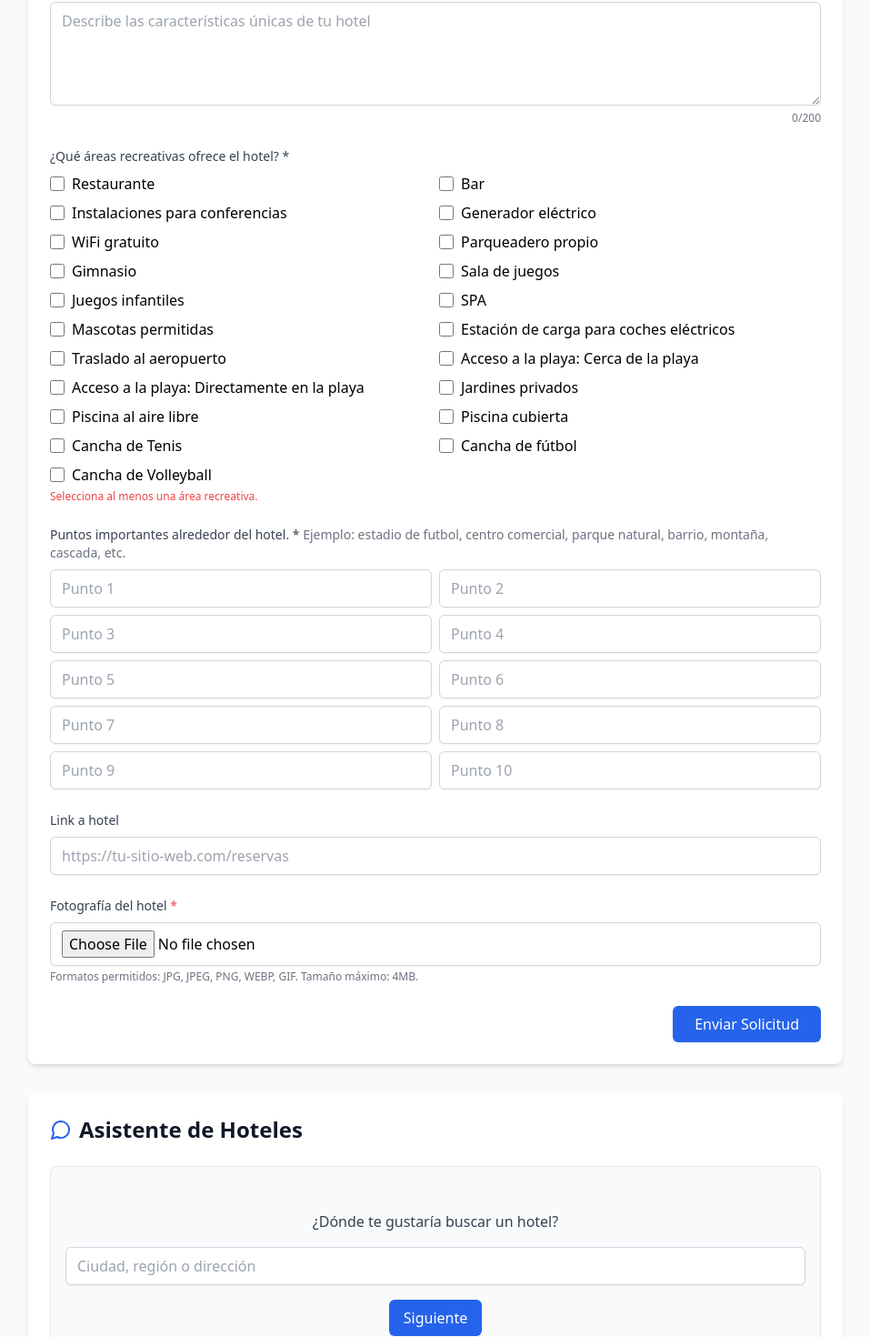
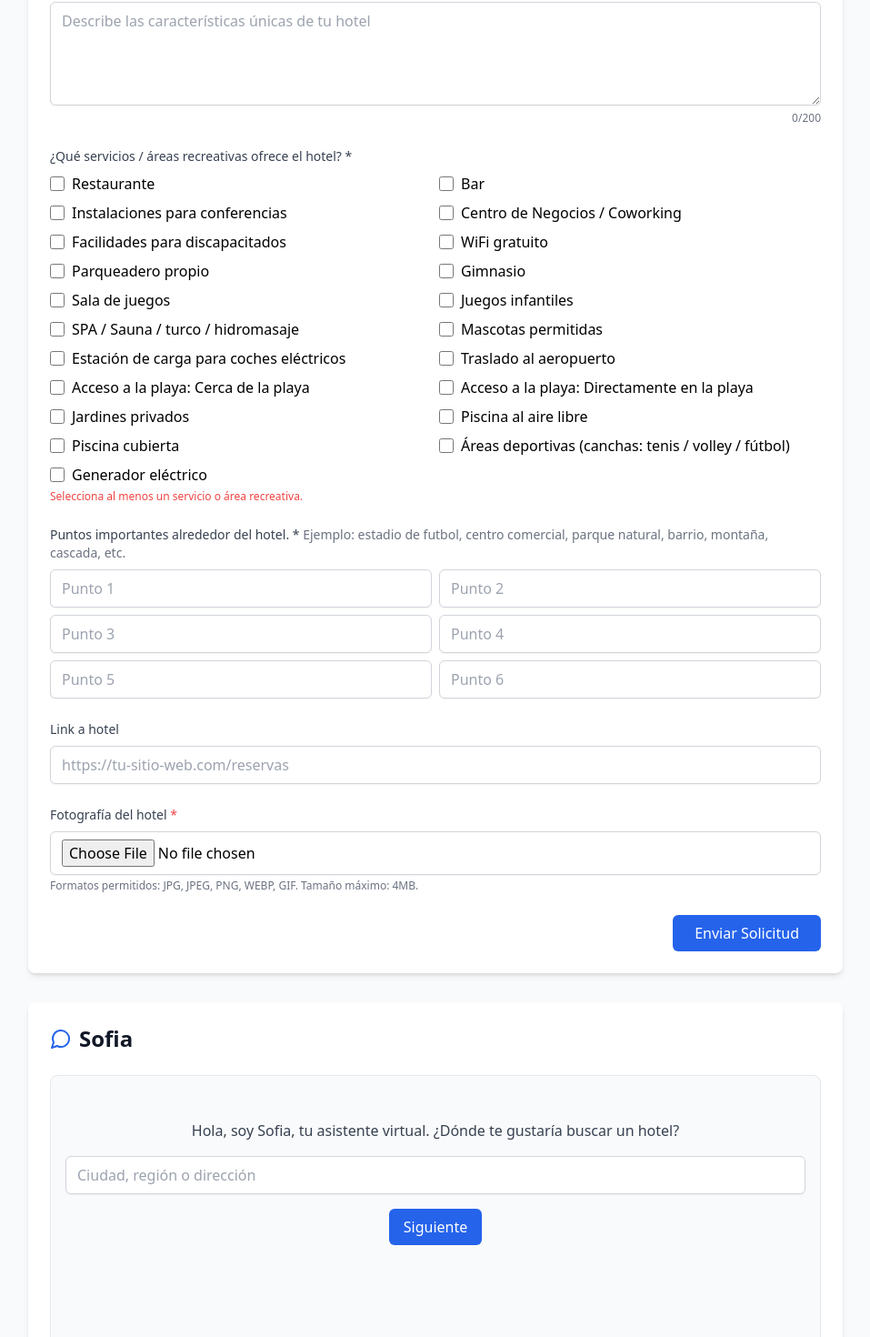
Before and after one commit to Mau567/AHOTEC_chatbot, a Next.js app: page / in a window 1280 px wide. Shown: the part 939-2409 px from the top of the page at 91% size, without its empty margins (161-1118 px from the left). Built offline with nearby package versions, Linux system fonts and the light colour scheme.

Commit message:
refactor: update assistant name and hotel form text

```diff
--- a/app/admin/page.tsx
+++ b/app/admin/page.tsx
@@ -66,11 +66,11 @@ export default function AdminDashboard() {
     // Modal labels
     description: language === 'es' ? 'Descripción' : 'Description',
     message: language === 'es' ? 'Mensaje' : 'Message',
-    recreationAreas: language === 'es' ? 'Áreas recreativas' : 'Recreation areas',
+    recreationAreas: language === 'es' ? 'Servicios / áreas recreativas' : 'Services / recreational areas',
     locationPhrase: language === 'es' ? 'Frase de ubicación' : 'Location phrase',
     address: language === 'es' ? 'Dirección' : 'Address',
     surroundings: language === 'es' ? 'Alrededores' : 'Surroundings',
-    hotelType: language === 'es' ? 'Tipo de hotel' : 'Hotel type',
+    hotelType: language === 'es' ? 'Tipo / Categoría de hotel' : 'Hotel type / category',
     bookingLink: language === 'es' ? 'Link de Reserva' : 'Booking Link',
     close: language === 'es' ? 'Cerrar' : 'Close',
 
--- a/app/page.tsx
+++ b/app/page.tsx
@@ -16,7 +16,7 @@ interface HotelFormData {
   recreationAreas: string[] // Áreas recreativas ahora es array
   locationPhrase: string // Localización en una frase
   address: string // Dirección
-  surroundings: string[] // 10 puntos importantes alrededor
+  surroundings: string[] // 6 puntos importantes alrededor
   hotelType: string // Tipo de hotel
 }
 
@@ -34,7 +34,7 @@ export default function Home() {
   // Translation object
   const t = {
     // Header
-    title: language === 'es' ? 'AHOTEC - Asociación de Hoteles del Ecuador' : 'AHOTEC - Ecuador Hotels Association',
+    title: language === 'es' ? 'AHOTEC - Federación Hotelera del Ecuador' : 'AHOTEC - Ecuador Hotels Association',
     subtitle: language === 'es' ? 'Descubre los mejores hoteles de Ecuador con nuestro asistente inteligente' : 'Discover the best hotels in Ecuador with our intelligent assistant',
 
     // Form labels
@@ -43,15 +43,15 @@ export default function Home() {
     cityLabel: language === 'es' ? 'Ciudad *' : 'City *',
     addressLabel: language === 'es' ? 'Dirección *' : 'Address *',
     locationPhraseLabel: language === 'es' ? 'Escribe en una frase la localización del hotel: *' : 'Write the hotel location in one phrase: *',
-    hotelTypeLabel: language === 'es' ? 'Tipo de hotel *' : 'Hotel type *',
+    hotelTypeLabel: language === 'es' ? 'Tipo / Categoría de hotel *' : 'Hotel type / category *',
     descriptionLabel: language === 'es' ? 'Descripción *' : 'Description *',
-    recreationAreasLabel: language === 'es' ? '¿Qué áreas recreativas ofrece el hotel? *' : 'What recreational areas does the hotel offer? *',
+    recreationAreasLabel: language === 'es' ? '¿Qué servicios / áreas recreativas ofrece el hotel? *' : 'What services / recreational areas does the hotel offer? *',
     surroundingsLabel: language === 'es' ? 'Puntos importantes alrededor del hotel. *' : 'Important points around the hotel. *',
     bookingLinkLabel: language === 'es' ? 'Link a hotel' : 'Hotel link',
     imageLabel: language === 'es' ? 'Fotografía del hotel' : 'Hotel photo',
 
     // Placeholders
-    hotelNamePlaceholder: language === 'es' ? 'Nombre del hotel' : 'Hotel name',
+    hotelNamePlaceholder: language === 'es' ? 'Ej.: Hotel NN, Hostal NN, Hostería NN, Lodge NN, Resort NN' : 'e.g. Hotel NN, Hostel NN, Inn NN, Lodge NN, Resort NN',
     regionPlaceholder: language === 'es' ? 'ej. Costa, Sierra, Amazonía' : 'e.g. Coast, Highlands, Amazon',
     cityPlaceholder: language === 'es' ? 'ej. Quito, Guayaquil, Cuenca' : 'e.g. Quito, Guayaquil, Cuenca',
     addressPlaceholder: language === 'es' ? 'Av. Amazonas N34-120 y Av. Naciones Unidas, Quito' : 'Av. Amazonas N34-120 and Av. Naciones Unidas, Quito',
@@ -63,12 +63,10 @@ export default function Home() {
     // Select options
     selectOption: language === 'es' ? 'Selecciona una opción' : 'Select an option',
     selectRegion: language === 'es' ? 'Selecciona una región' : 'Select a region',
-    option1: language === 'es' ? 'Hotel 4 o 5 estrellas' : '4 or 5 star hotel',
-    option2: language === 'es' ? 'Hotel 3 o menos estrellas' : '3 star or less hotel',
-    option3: language === 'es' ? 'Hostal / Bed and Breakfast' : 'Hostel / Bed and Breakfast',
-    option4: language === 'es' ? 'Hostería de campo' : 'Country inn',
-    option5: language === 'es' ? 'Hacienda' : 'Hacienda',
-    option6: language === 'es' ? 'Resort' : 'Resort',
+    option1: language === 'es' ? 'Hotel / Resort / 5* o 4*' : 'Hotel / Resort / 5* or 4*',
+    option2: language === 'es' ? 'Hotel / 2* o 3*' : 'Hotel / 2* or 3*',
+    option3: language === 'es' ? 'Hostal / Bed and Breakfast / 3*; 2* o 1*' : 'Hostel / Bed and Breakfast / 3*, 2* or 1*',
+    option4: language === 'es' ? 'Hostería / Hacienda / Lodge / 5*, 4* o 3*' : 'Inn / Hacienda / Lodge / 5*, 4* or 3*',
 
     // Region options
     costa: 'Costa',
@@ -79,15 +77,18 @@ export default function Home() {
     // Messages
     submitButton: language === 'es' ? 'Enviar Solicitud' : 'Submit Request',
     successMessage: language === 'es' ? '¡Hotel enviado exitosamente! Nuestro equipo lo revisará y te contactaremos pronto.' : 'Hotel submitted successfully! Our team will review it and contact you soon.',
-    validationMessage: language === 'es' ? 'Por favor ingresa los 10 puntos importantes alrededor del hotel.' : 'Please enter the 10 important points around the hotel.',
+    validationMessage: language === 'es' ? 'Por favor ingresa los 6 puntos importantes alrededor del hotel.' : 'Please enter the 6 important points around the hotel.',
     imageError: language === 'es' ? 'Solo se permiten imágenes JPG, JPEG, PNG, WEBP o GIF.' : 'Only JPG, JPEG, PNG, WEBP or GIF images are allowed.',
     sizeError: language === 'es' ? 'El tamaño máximo permitido es 4MB.' : 'Maximum size allowed is 4MB.',
     imageFormats: language === 'es' ? 'Formatos permitidos: JPG, JPEG, PNG, WEBP, GIF. Tamaño máximo: 4MB.' : 'Allowed formats: JPG, JPEG, PNG, WEBP, GIF. Maximum size: 4MB.',
-    recreationError: language === 'es' ? 'Selecciona al menos una área recreativa.' : 'Select at least one recreational area.',
+    recreationError: language === 'es' ? 'Selecciona al menos un servicio o área recreativa.' : 'Select at least one service or recreational area.',
 
     // Chat
-    chatTitle: language === 'es' ? 'Asistente de Hoteles' : 'Hotel Assistant',
-    locationQuestion: language === 'es' ? '¿Dónde te gustaría buscar un hotel?' : 'Where would you like to search for a hotel?',
+    chatTitle: 'Sofia',
+    locationQuestion:
+      language === 'es'
+        ? 'Hola, soy Sofia, tu asistente virtual. ¿Dónde te gustaría buscar un hotel?'
+        : 'Hi, I\'m Sofia, your virtual assistant. Where would you like to search for a hotel?',
     typeQuestion: language === 'es' ? '¿Qué tipo de hotel buscas?' : 'What type of hotel are you looking for?',
     nextButton: language === 'es' ? 'Siguiente' : 'Next',
     loadingMessage: language === 'es' ? 'Buscando hoteles compatibles...' : 'Searching for compatible hotels...',
@@ -110,7 +111,7 @@ export default function Home() {
     recreationAreas: [], // Cambiado a array
     locationPhrase: '',
     address: '',
-    surroundings: Array(10).fill(''),
+    surroundings: Array(6).fill(''),
     hotelType: '',
   })
 
@@ -136,34 +137,33 @@ export default function Home() {
   const [freeIsLoading, setFreeIsLoading] = useState(false)
   // Set initial freeBotMessage state to a friendly welcome message
   const [freeBotMessage, setFreeBotMessage] = useState(language === 'es'
-    ? '¡Hola! 😊 Soy el asistente de hoteles de AHOTEC. ¿Dónde te gustaría hospedarte? 🏨✨'
-    : "Hello! 😊 I'm the AHOTEC hotel assistant. Where would you like to stay? 🏨✨"
+    ? '¡Hola! 😊 Soy Sofia, tu asistente virtual. ¿Dónde te gustaría buscar un hotel? 🏨✨'
+    : "Hello! 😊 I'm Sofia, your virtual assistant. Where would you like to search for a hotel? 🏨✨"
   )
   const [freeHotelResults, setFreeHotelResults] = useState<any[]>([])
   const [freeNoResults, setFreeNoResults] = useState(false)
   const [freeSelectedHotel, setFreeSelectedHotel] = useState<any | null>(null)
 
   const hotelTypeOptions = [
-    'Hotel 4 o 5 estrellas',
-    'Hotel 3 o menos estrellas',
-    'Hostal / Bed and Breakfast',
-    'Hostería de campo',
-    'Hacienda',
-    'Resort'
+    'Hotel / Resort / 5* o 4*',
+    'Hotel / 2* o 3*',
+    'Hostal / Bed and Breakfast / 3*; 2* o 1*',
+    'Hostería / Hacienda / Lodge / 5*, 4* o 3*'
   ]
 
-  // Opciones de áreas recreativas
+  // Opciones de servicios / áreas recreativas
   const recreationOptions = [
     'Restaurante',
     'Bar',
     'Instalaciones para conferencias',
-    'Generador eléctrico',
+    'Centro de Negocios / Coworking',
+    'Facilidades para discapacitados',
     'WiFi gratuito',
     'Parqueadero propio',
     'Gimnasio',
     'Sala de juegos',
     'Juegos infantiles',
-    'SPA',
+    'SPA / Sauna / turco / hidromasaje',
     'Mascotas permitidas',
     'Estación de carga para coches eléctricos',
     'Traslado al aeropuerto',
@@ -172,9 +172,8 @@ export default function Home() {
     'Jardines privados',
     'Piscina al aire libre',
     'Piscina cubierta',
-    'Cancha de Tenis',
-    'Cancha de fútbol',
-    'Cancha de Volleyball',
+    'Áreas deportivas (canchas: tenis / volley / fútbol)',
+    'Generador eléctrico',
   ]
   const [otherRecreation, setOtherRecreation] = useState('')
 
@@ -242,7 +241,7 @@ export default function Home() {
 
   const handleFormSubmit = async (e: React.FormEvent) => {
     e.preventDefault()
-    // Validar que los 10 puntos estén llenos
+    // Validar que los 6 puntos estén llenos
     if (formData.surroundings.some(s => !s.trim())) {
       alert(t.validationMessage)
       return
@@ -284,7 +283,7 @@ export default function Home() {
           recreationAreas: [],
           locationPhrase: '',
           address: '',
-          surroundings: Array(10).fill(''),
+          surroundings: Array(6).fill(''),
           hotelType: '',
         })
         // Hacer scroll al mensaje de éxito
@@ -592,12 +591,10 @@ export default function Home() {
                   required
                 >
                   <option value="">{t.selectOption}</option>
-                  <option value="Hotel 4 o 5 estrellas">{t.option1}</option>
-                  <option value="Hotel 3 o menos estrellas">{t.option2}</option>
-                  <option value="Hostal / Bed and Breakfast">{t.option3}</option>
-                  <option value="Hostería de campo">{t.option4}</option>
-                  <option value="Hacienda">{t.option5}</option>
-                  <option value="Resort">{t.option6}</option>
+                  <option value="Hotel / Resort / 5* o 4*">{t.option1}</option>
+                  <option value="Hotel / 2* o 3*">{t.option2}</option>
+                  <option value="Hostal / Bed and Breakfast / 3*; 2* o 1*">{t.option3}</option>
+                  <option value="Hostería / Hacienda / Lodge / 5*, 4* o 3*">{t.option4}</option>
                 </select>
               </div>
 
@@ -620,7 +617,7 @@ export default function Home() {
                 <div className="text-xs text-gray-500 text-right">{formData.description.length}/200</div>
               </div>
 
-              {/* Áreas recreativas */}
+              {/* Servicios / áreas recreativas */}
               <div>
                 <label className="block text-sm font-medium text-gray-700 mb-2">
                   {t.recreationAreasLabel}
@@ -797,11 +794,10 @@ export default function Home() {
                             <img src={hotel.imageUrl} alt={hotel.name} className="w-full h-40 object-cover rounded mb-3" />
                           )}
                           <h3 className="text-xl font-bold mb-1">{hotel.name}</h3>
-                          <div className="text-sm text-gray-600 mb-2">{hotel.hotelType}</div>
                           <div className="text-gray-800 mb-2 line-clamp-3">{hotel.description}</div>
                           {hotel.address && <div className="text-gray-500 text-sm mb-1"><b>Dirección:</b> {hotel.address}</div>}
                           {hotel.locationPhrase && <div className="text-gray-500 text-sm mb-1"><b>Ubicación:</b> {hotel.locationPhrase}</div>}
-                          {hotel.recreationAreas && <div className="text-gray-500 text-sm mb-1"><b>Áreas recreativas:</b> {hotel.recreationAreas}</div>}
+                          {hotel.recreationAreas && <div className="text-gray-500 text-sm mb-1"><b>Servicios / áreas recreativas:</b> {hotel.recreationAreas}</div>}
                           {hotel.surroundings && hotel.surroundings.length > 0 && (
                             <div className="text-gray-500 text-sm mb-1">
                               <b>Alrededores:</b> {hotel.surroundings.join(', ')}
@@ -876,11 +872,10 @@ export default function Home() {
                           <img src={hotel.imageUrl} alt={hotel.name} className="w-full h-40 object-cover rounded mb-3" />
                         )}
                         <h3 className="text-xl font-bold mb-1">{hotel.name}</h3>
-                        <div className="text-sm text-gray-600 mb-2">{hotel.hotelType}</div>
                         <div className="text-gray-800 mb-2 line-clamp-3">{hotel.description}</div>
                         {hotel.address && <div className="text-gray-500 text-sm mb-1"><b>Dirección:</b> {hotel.address}</div>}
                         {hotel.locationPhrase && <div className="text-gray-500 text-sm mb-1"><b>Ubicación:</b> {hotel.locationPhrase}</div>}
-                        {hotel.recreationAreas && <div className="text-gray-500 text-sm mb-1"><b>Áreas recreativas:</b> {hotel.recreationAreas}</div>}
+                        {hotel.recreationAreas && <div className="text-gray-500 text-sm mb-1"><b>Servicios / áreas recreativas:</b> {hotel.recreationAreas}</div>}
                         {hotel.surroundings && hotel.surroundings.length > 0 && (
                           <div className="text-gray-500 text-sm mb-1">
                             <b>Alrededores:</b> {hotel.surroundings.join(', ')}
--- a/components/ChatWidget.tsx
+++ b/components/ChatWidget.tsx
@@ -36,10 +36,13 @@ export default function ChatWidget({
   const [sessionId] = useState(() => `widget_${Date.now()}_${Math.random().toString(36).substr(2, 9)}`)
 
   const t = {
-    assistantTitle: language === 'es' ? 'AHOTEC Asistente' : 'AHOTEC Assistant',
+    assistantTitle: 'Sofia',
     openChat: language === 'es' ? 'Abrir chat' : 'Open chat',
     closeChat: language === 'es' ? 'Cerrar chat' : 'Close chat',
-    locationQuestion: language === 'es' ? '¿Dónde te gustaría buscar un hotel?' : 'Where would you like to search for a hotel?',
+    locationQuestion:
+      language === 'es'
+        ? 'Hola, soy Sofia, tu asistente virtual. ¿Dónde te gustaría buscar un hotel?'
+        : 'Hi, I\'m Sofia, your virtual assistant. Where would you like to search for a hotel?',
     typeQuestion: language === 'es' ? '¿Qué tipo de hotel buscas?' : 'What type of hotel are you looking for?',
     nextButton: language === 'es' ? 'Siguiente' : 'Next',
     loadingMessage: language === 'es' ? 'Buscando hoteles compatibles...' : 'Searching for compatible hotels...',
@@ -197,11 +200,10 @@ export default function ChatWidget({
                           <img src={hotel.imageUrl} alt={hotel.name} className="w-full h-28 object-cover rounded mb-2" />
                         )}
                         <h3 className="text-base font-bold mb-1">{hotel.name}</h3>
-                        <div className="text-xs text-gray-600 mb-1">{hotel.hotelType}</div>
                         <div className="text-xs mb-1 line-clamp-2">{hotel.description}</div>
                         {hotel.address && <div className="text-gray-500 text-xs mb-1"><b>Dirección:</b> {hotel.address}</div>}
                         {hotel.locationPhrase && <div className="text-gray-500 text-xs mb-1"><b>Ubicación:</b> {hotel.locationPhrase}</div>}
-                        {hotel.recreationAreas && <div className="text-gray-500 text-xs mb-1"><b>Áreas recreativas:</b> {hotel.recreationAreas}</div>}
+                        {hotel.recreationAreas && <div className="text-gray-500 text-xs mb-1"><b>Servicios / áreas recreativas:</b> {hotel.recreationAreas}</div>}
                         {hotel.surroundings && hotel.surroundings.length > 0 && (
                           <div className="text-gray-500 text-xs mb-1">
                             <b>Alrededores:</b> {hotel.surroundings.join(', ')}
--- a/components/DualChatWidget.tsx
+++ b/components/DualChatWidget.tsx
@@ -52,12 +52,15 @@ export default function DualChatWidget({
   ]
 
   const t = {
-    assistantTitle: language === 'es' ? 'Asistente AHOTEC' : 'AHOTEC Assistant',
+    assistantTitle: 'Sofia',
     openChat: language === 'es' ? 'Abrir chat' : 'Open chat',
     closeChat: language === 'es' ? 'Cerrar chat' : 'Close chat',
     guidedTab: language === 'es' ? 'Guiado' : 'Guided',
     freeTab: language === 'es' ? 'Libre' : 'Free',
-    locationQuestion: language === 'es' ? '¿Dónde te gustaría buscar un hotel?' : 'Where would you like to search for a hotel?',
+    locationQuestion:
+      language === 'es'
+        ? 'Hola, soy Sofia, tu asistente virtual. ¿Dónde te gustaría buscar un hotel?'
+        : 'Hi, I\'m Sofia, your virtual assistant. Where would you like to search for a hotel?',
     typeQuestion: language === 'es' ? '¿Qué tipo de hotel buscas?' : 'What type of hotel are you looking for?',
     nextButton: language === 'es' ? 'Siguiente' : 'Next',
     resetButton: language === 'es' ? 'Reiniciar' : 'Reset',
--- a/components/HotelDetailModal.tsx
+++ b/components/HotelDetailModal.tsx
@@ -1,6 +1,6 @@
 'use client'
 
-import { X, MapPin, Building, MessageCircle, Waves, Navigation, Home, Map, ExternalLink } from 'lucide-react'
+import { X, MapPin, MessageCircle, Waves, Navigation, Home, Map, ExternalLink } from 'lucide-react'
 
 interface Hotel {
   id: string
@@ -43,20 +43,13 @@ export default function HotelDetailModal({ hotel, onClose }: HotelDetailModalPro
         )}
 
         <div className="p-6 space-y-6">
-          {/* Location and Type Section */}
-          <div className="grid grid-cols-1 md:grid-cols-2 gap-4">
+          {/* Location Section */}
+          <div className="grid grid-cols-1 gap-4">
             <div className="flex items-center gap-3 p-3 bg-blue-50 rounded-lg">
               <MapPin className="w-5 h-5 text-blue-600" />
               <div>
-                <p className="text-sm text-gray-600">Ubicación</p>
+                <p className="text-sm text-gray-600">Ciudad / Región</p>
                 <p className="font-medium text-gray-900">{hotel.city}, {hotel.region}</p>
-              </div>
-            </div>
-            <div className="flex items-center gap-3 p-3 bg-green-50 rounded-lg">
-              <Building className="w-5 h-5 text-green-600" />
-              <div>
-                <p className="text-sm text-gray-600">Tipo de hotel</p>
-                <p className="font-medium text-gray-900">{hotel.hotelType}</p>
               </div>
             </div>
           </div>
@@ -85,7 +78,7 @@ export default function HotelDetailModal({ hotel, onClose }: HotelDetailModalPro
               <div className="flex items-center gap-3 p-3 bg-purple-50 rounded-lg">
                 <Waves className="w-5 h-5 text-purple-600" />
                 <div>
-                  <p className="text-sm text-gray-600">Áreas recreativas</p>
+                  <p className="text-sm text-gray-600">Servicios / áreas recreativas</p>
                   <p className="font-medium text-gray-900">{hotel.recreationAreas}</p>
                 </div>
               </div>
--- a/lib/mistral.ts
+++ b/lib/mistral.ts
@@ -9,7 +9,7 @@ export async function getHotelRecommendations(query: string, hotels: any[], lang
     ).join('\n\n')
 
     const prompt = lang === 'en'
-      ? `You are a helpful hotel concierge for AHOTEC (Association of Hotels of Ecuador).
+      ? `You are a helpful hotel concierge for AHOTEC (Ecuador Hotel Federation).
 
 Available hotels in our database:
 ${hotelContext}
@@ -19,7 +19,7 @@ User query: "${query}"
 Please provide helpful recommendations based on the user's query. If they're asking about a specific area, recommend hotels in that area. If they mention specific amenities or preferences, prioritize hotels that match those criteria.
 
 Respond in a friendly, helpful manner in English. Keep your response concise but informative.`
-      : `Eres un asistente hotelero para AHOTEC (Asociación de Hoteles del Ecuador).
+      : `Eres un asistente hotelero para AHOTEC (Federación Hotelera del Ecuador).
 
 Hoteles disponibles en nuestra base de datos:
 ${hotelContext}
```
